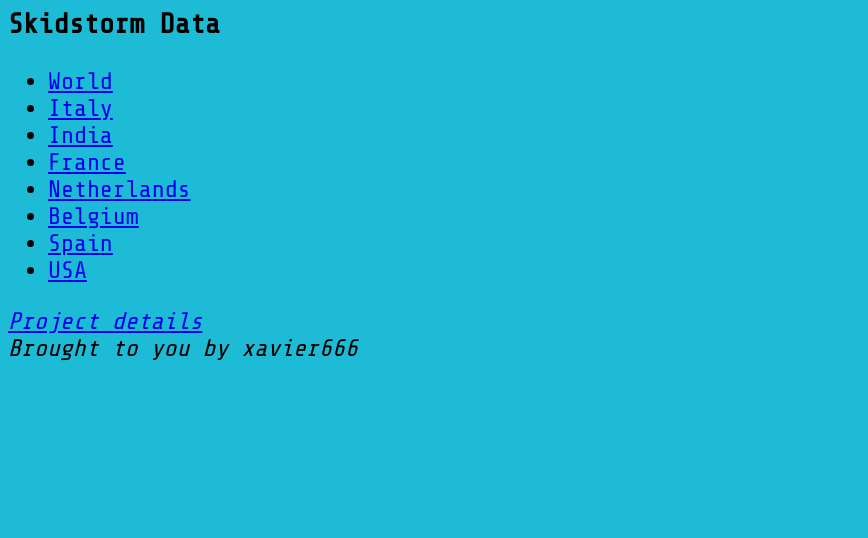
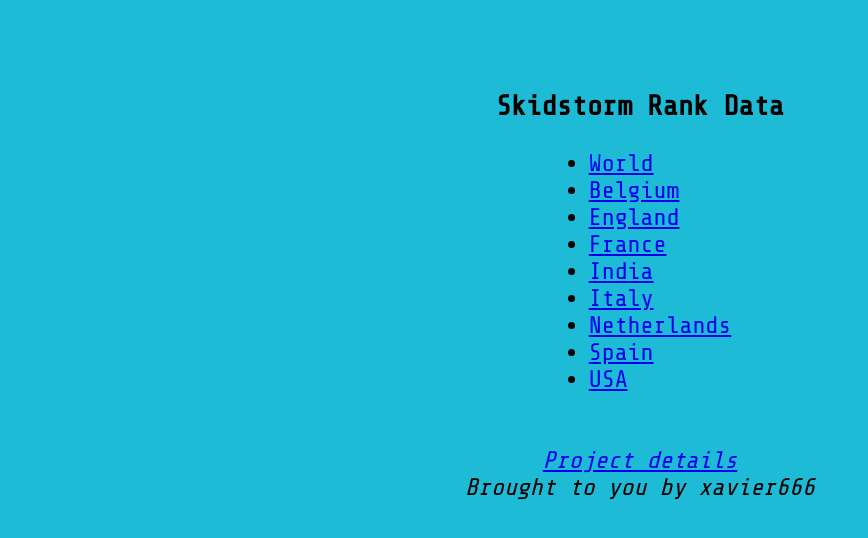
Before and after one commit to thexavier666/skidstorm_autofetch, a plain HTML site: page public/index.html in a window 1280 px wide. Shown: the whole page, without its empty margins (0-868 px from the left). Drawn offline with nearby package versions, Linux system fonts and the light colour scheme.

Commit message:
added england

```diff
--- a/public/index.html
+++ b/public/index.html
@@ -6,23 +6,31 @@
 				font-family: 'Share Tech Mono';
 				font-size: 24px;
 			}
+			ul { display:table; margin:0 auto;}
 		</style>
 	</head>
 	<body bgcolor="#1ebbd7">
-		<h3>Skidstorm Data</h3>
+		<br>
+		<br>
+		<h3><center>Skidstorm Rank Data</center></h3>
 		<ul>
 			<li><a href="./gen/show_rank/ALL">World</a></li>
+			<li><a href="./gen/show_rank/be">Belgium</a></li>
+			<li><a href="./gen/show_rank/gb">England</a></li>
+			<li><a href="./gen/show_rank/fr">France</a></li>
+			<li><a href="./gen/show_rank/in">India</a></li>
 			<li><a href="./gen/show_rank/it">Italy</a></li>
-			<li><a href="./gen/show_rank/in">India</a></li>
-			<li><a href="./gen/show_rank/fr">France</a></li>
 			<li><a href="./gen/show_rank/nl">Netherlands</a></li>
-			<li><a href="./gen/show_rank/be">Belgium</a></li>
 			<li><a href="./gen/show_rank/es">Spain</a></li>
 			<li><a href="./gen/show_rank/us">USA</a></li>
 		</ul>
 
-		<i><a href="./about.html">Project details</a></i><br>
+		<center>
+			<br>
+			<br>
+			<i><a href="./about.html">Project details</a></i><br>
 
-		<i>Brought to you by xavier666</i>
+			<i>Brought to you by xavier666</i>
+		</center>
 	</body>
 </html>
```
Also changed, not shown: 1 other file.
